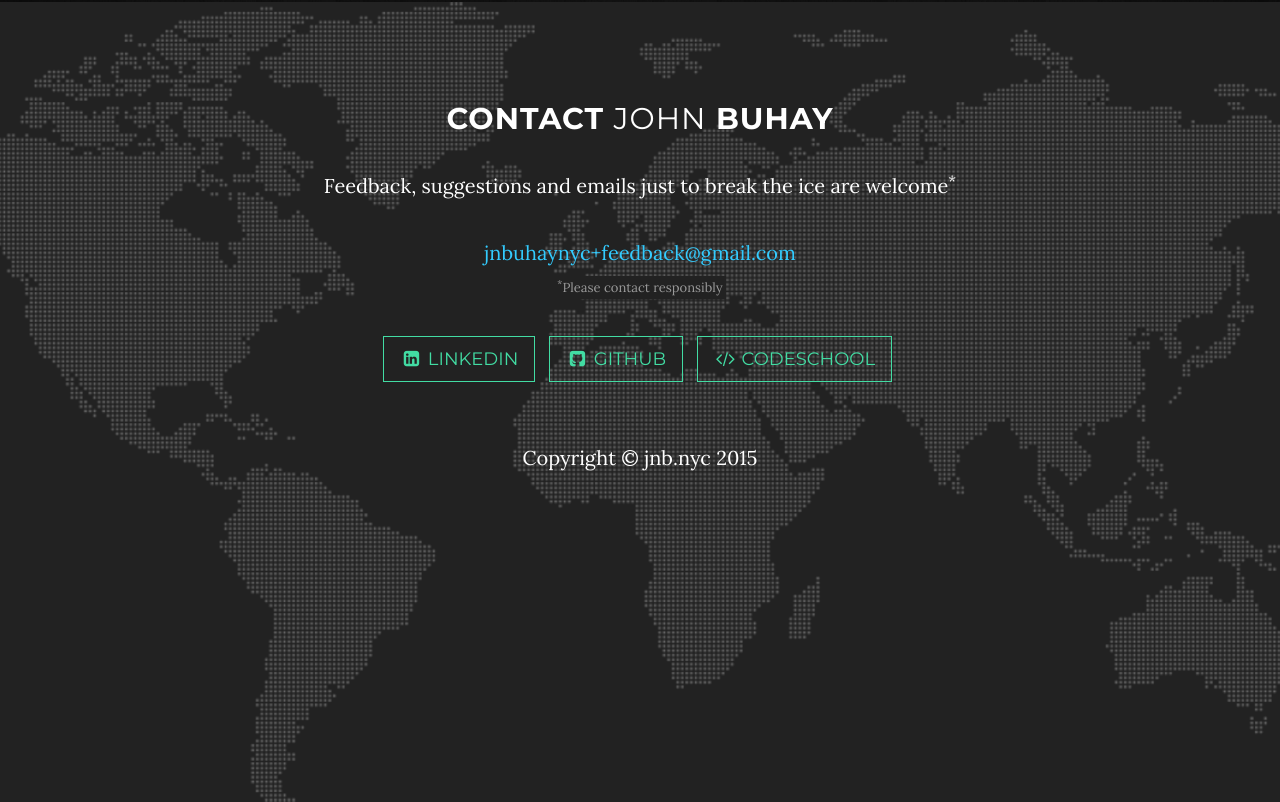
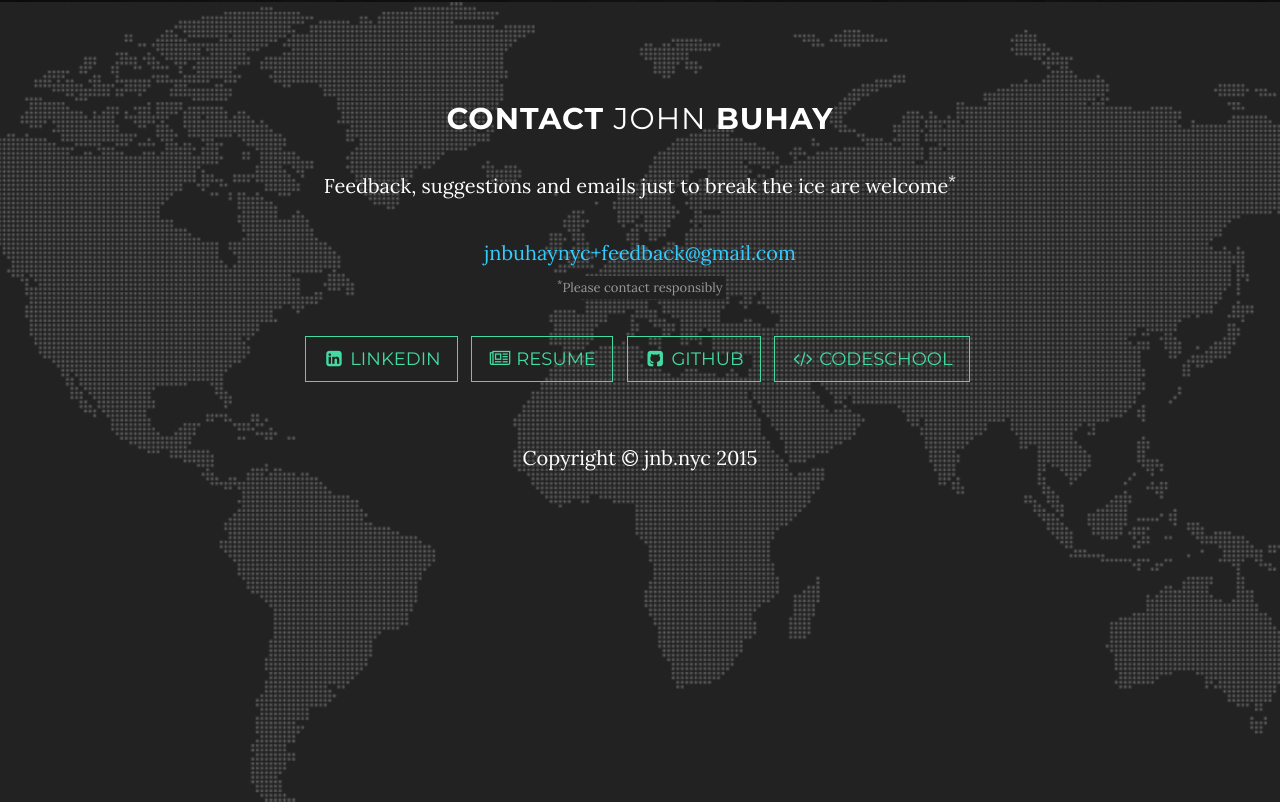
Before and after one commit to johnbuhay/johnbuhay.github.io, a plain HTML site: page index.html in a window 1280 px wide. Shown: the part 2398-3200 px from the top of the page. Drawn offline with Linux system fonts and the light colour scheme.

Commit message:
added resume link to contact section

```diff
--- a/index.html
+++ b/index.html
@@ -173,6 +173,9 @@
                         <a href="https://www.linkedin.com/pub/john-buhay/57/b51/40" class="btn btn-default btn-lg"><i class="fa fa-linkedin-square fa-fw"></i> <span class="network-name">LinkedIn</span></a>
                     </li>
                     <li>
+                        <a href="./resume" class="btn btn-default btn-lg"><i class="fa fa-newspaper-o fa-fw"></i> <span class="network-name">Resume</span></a>
+                    </li>
+                    <li>
                         <a href="https://github.com/jnbnyc" class="btn btn-default btn-lg"><i class="fa fa-github-square fa-fw"></i> <span class="network-name">Github</span></a>
                     </li>
                     <li>
```
